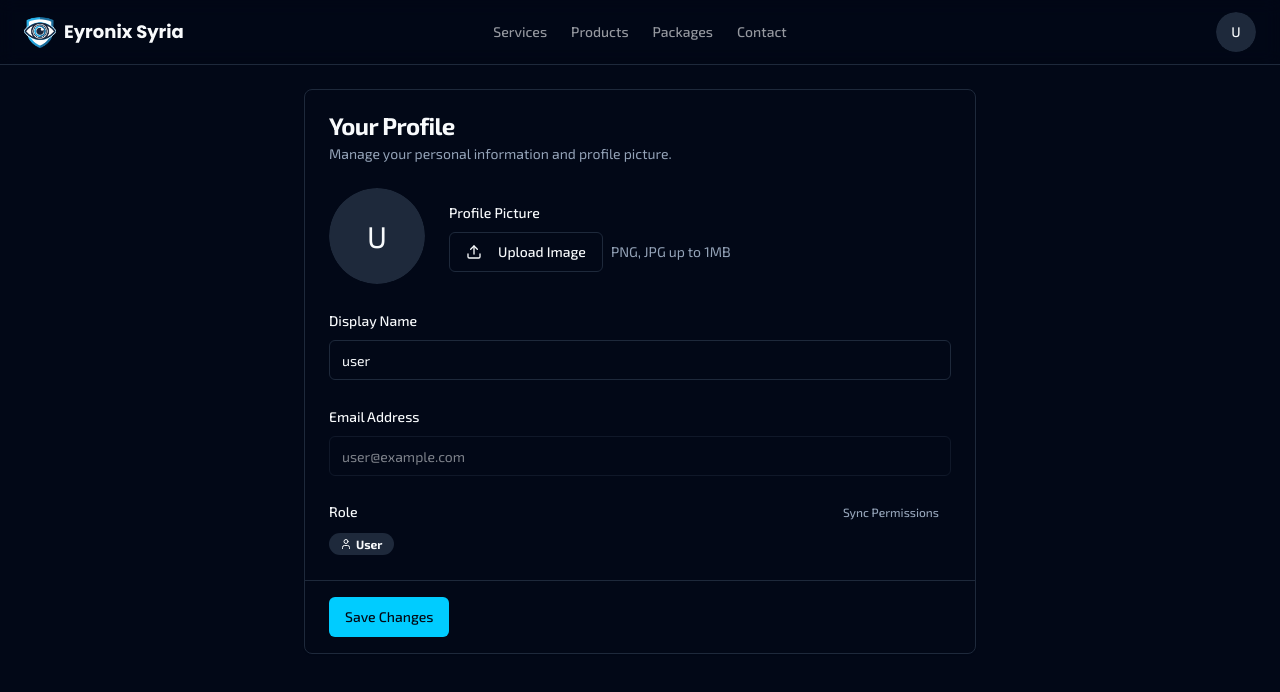
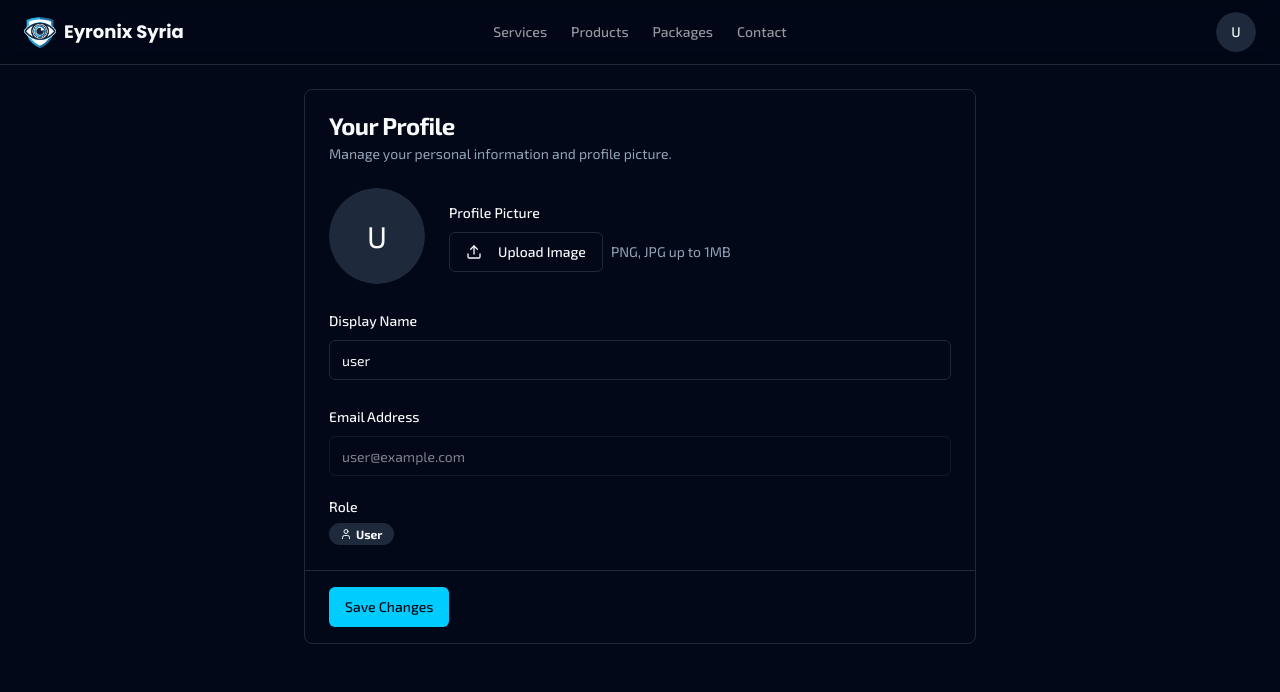
Before and after one commit to XYHDX/Eyronix, a Next.js app: page /dashboard/profile in a window 1280 px wide. Shown: the top 692 px of the page. Built offline with nearby package versions, Linux system fonts and the light colour scheme; no server answers; the database is empty; sample sign-in values are in the browser's storage.

Commit message:
fix: remove legacy sync button and refine settings

```diff
--- a/src/app/dashboard/profile/page.tsx
+++ b/src/app/dashboard/profile/page.tsx
@@ -221,26 +221,7 @@ export default function ProfilePage() {
             <FormItem>
               <div className="flex items-center justify-between">
                 <FormLabel>Role</FormLabel>
-                <Button
-                  type="button"
-                  variant="ghost"
-                  size="sm"
-                  className="h-6 text-xs text-muted-foreground hover:text-primary"
-                  onClick={async () => {
-                    if (!user) return;
-                    try {
-                      const { setAdminRole } = await import('@/app/actions');
-                      await setAdminRole(user.uid, false);
-                      await user.getIdToken(true);
-                      window.location.reload();
-                    } catch (e) {
-                      console.error(e);
-                      toast({ title: "Sync failed", variant: "destructive" });
-                    }
-                  }}
-                >
-                  Sync Permissions
-                </Button>
+                {/* Sync Button Removed - Supabase handles roles via Database directly */}
               </div>
               <div>
                 <Badge variant={isAdmin ? 'default' : 'secondary'}>
```
